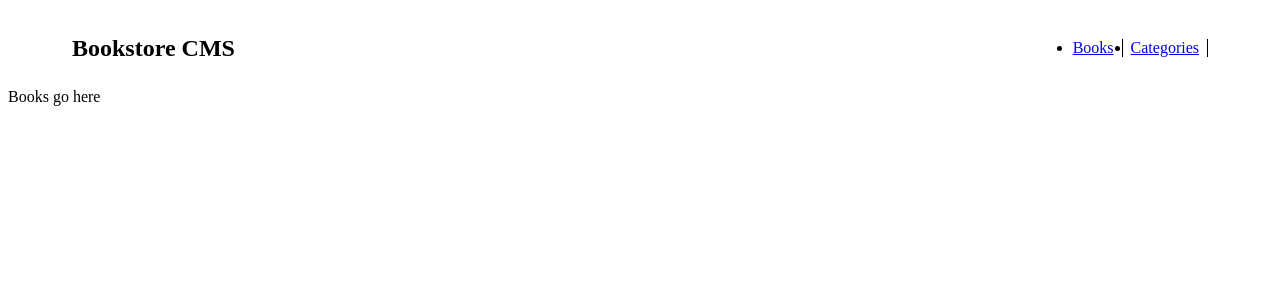
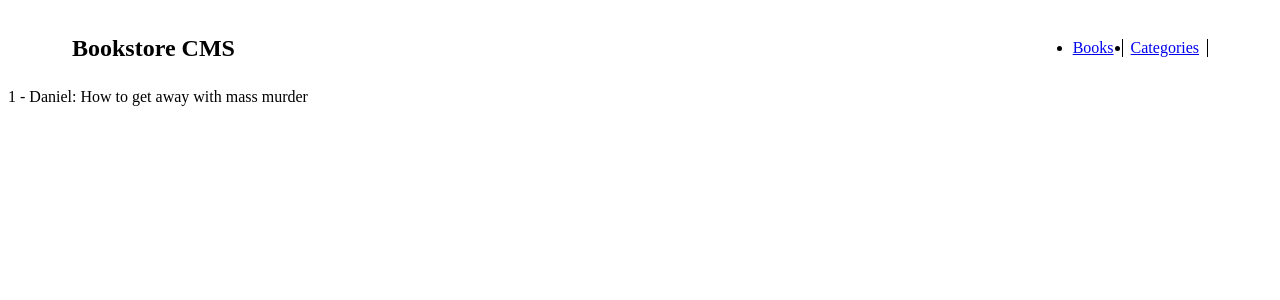
Before and after one commit to Danie12345/bookstore-react, a React (Create React App) app: page /books in a window 1280 px wide. Shown: the top 300 px of the page. Built offline with nearby package versions, Linux system fonts and the light colour scheme.

Commit message:
Add books in list

```diff
--- a/src/components/books/Books.js
+++ b/src/components/books/Books.js
@@ -1,11 +1,26 @@
 import React from 'react';
 
 import './Books.css';
+import Book from './book/Book';
 
-const Books = () => (
-  <>
-    <div>Books go here</div>
-  </>
-);
+const Books = () => {
+  const books = [
+    {
+      id: '1',
+      author: 'Daniel',
+      title: 'How to get away with mass murder',
+    },
+  ];
+
+  return (
+    <div>
+      <ul>
+        {books.map((book) => (
+          <li key={book.id}><Book props={book} /></li>
+        ))}
+      </ul>
+    </div>
+  );
+};
 
 export default Books;
--- /dev/null
+++ b/src/components/books/book/Book.js
@@ -0,0 +1,33 @@
+import React from 'react';
+
+import { PropTypes } from 'prop-types';
+
+import './Book.css';
+
+const Book = ({ props }) => {
+  const { id, author, title } = props;
+  return (
+    <div>
+      <span>
+        {id}
+        {' '}
+        -
+        {' '}
+      </span>
+      <span>
+        {author}
+        {': '}
+      </span>
+      <span>{title}</span>
+    </div>
+  );
+};
+
+Book.propTypes = {
+  props: PropTypes.shape({}).isRequired,
+  id: PropTypes.string.isRequired,
+  author: PropTypes.string.isRequired,
+  title: PropTypes.string.isRequired,
+};
+
+export default Book;
--- a/src/components/nav/Nav.css
+++ b/src/components/nav/Nav.css
@@ -32,7 +32,7 @@ li {
   height: auto;
 }
 
-ul > li:nth-child(-n+2) {
+ul.navUl > li:nth-child(-n+2) {
   border-right: 1px solid black;
   padding-right: 8px;
 }
--- a/src/components/nav/Nav.js
+++ b/src/components/nav/Nav.js
@@ -20,7 +20,7 @@ const Nav = () => {
   return (
     <nav className="navBar">
       <h1>Bookstore CMS</h1>
-      <ul>
+      <ul className="navUl">
         {links.map((link) => (
           <li key={link.id}>
             <NavLink to={link.path}>
```
Also changed, not shown: src/components/books/book/Book.css (added).
